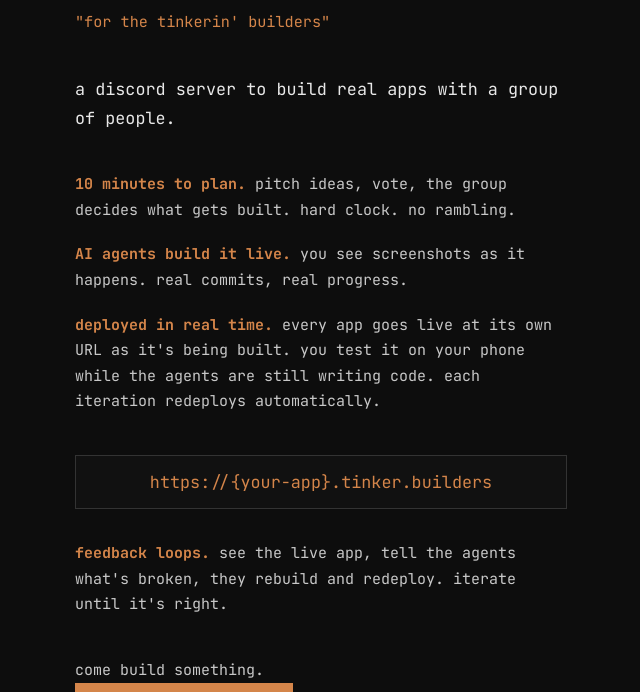
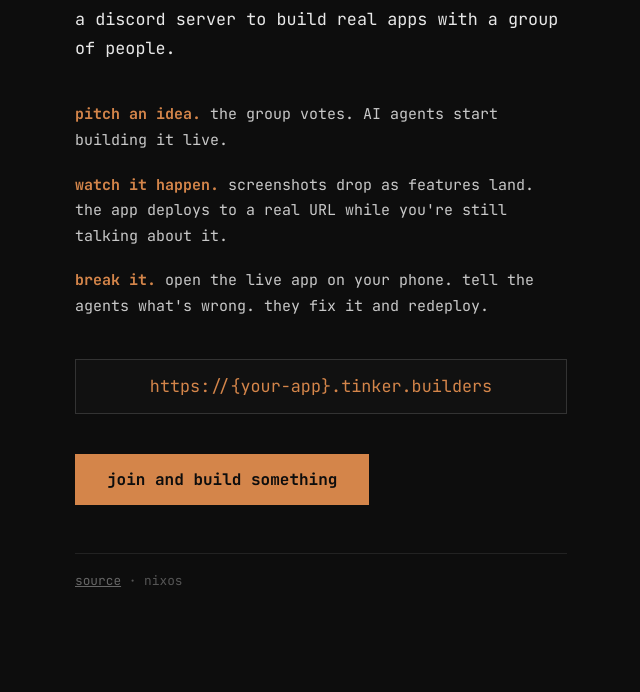
Before and after one commit to gudnuf/tinker, a plain HTML site: page docs/index.html in a window 1280 px wide. Shown: the part 108-800 px from the top of the page, without its empty margins (319-959 px from the left). Drawn offline with Linux system fonts and the light colour scheme.

Commit message:
feat: punchier landing page — shorter beats, stronger CTA

```diff
--- a/docs/index.html
+++ b/docs/index.html
@@ -110,26 +110,19 @@
 <body>
 
 <h1>tinker.</h1>
-<p class="tagline">"for the tinkerin' builders"</p>
 
 <p class="hero">a discord server to build real apps with a group of people.</p>
 
 <div class="beats">
-  <div class="beat"><strong>10 minutes to plan.</strong> pitch ideas, vote, the group decides what gets built. hard clock. no rambling.</div>
-  <div class="beat"><strong>AI agents build it live.</strong> you see screenshots as it happens. real commits, real progress.</div>
-  <div class="beat"><strong>deployed in real time.</strong> every app goes live at its own URL as it's being built. you test it on your phone while the agents are still writing code. each iteration redeploys automatically.</div>
+  <div class="beat"><strong>pitch an idea.</strong> the group votes. AI agents start building it live.</div>
+  <div class="beat"><strong>watch it happen.</strong> screenshots drop as features land. the app deploys to a real URL while you're still talking about it.</div>
+  <div class="beat"><strong>break it.</strong> open the live app on your phone. tell the agents what's wrong. they fix it and redeploy.</div>
 </div>
 
 <div class="url-box">https://{your-app}.tinker.builders</div>
 
-<div class="beats">
-  <div class="beat"><strong>feedback loops.</strong> see the live app, tell the agents what's broken, they rebuild and redeploy. iterate until it's right.</div>
-</div>
-
 <div class="join">
-  <p>come build something.</p>
-  <!-- MAINTAINER: invite link expires. regenerate in Discord, update href. -->
-  <a class="btn" href="https://discord.gg/pECcnPn5">join the discord</a>
+  <a class="btn" href="https://discord.gg/pECcnPn5">join and build something</a>
 </div>
 
 <div class="footer">
```
